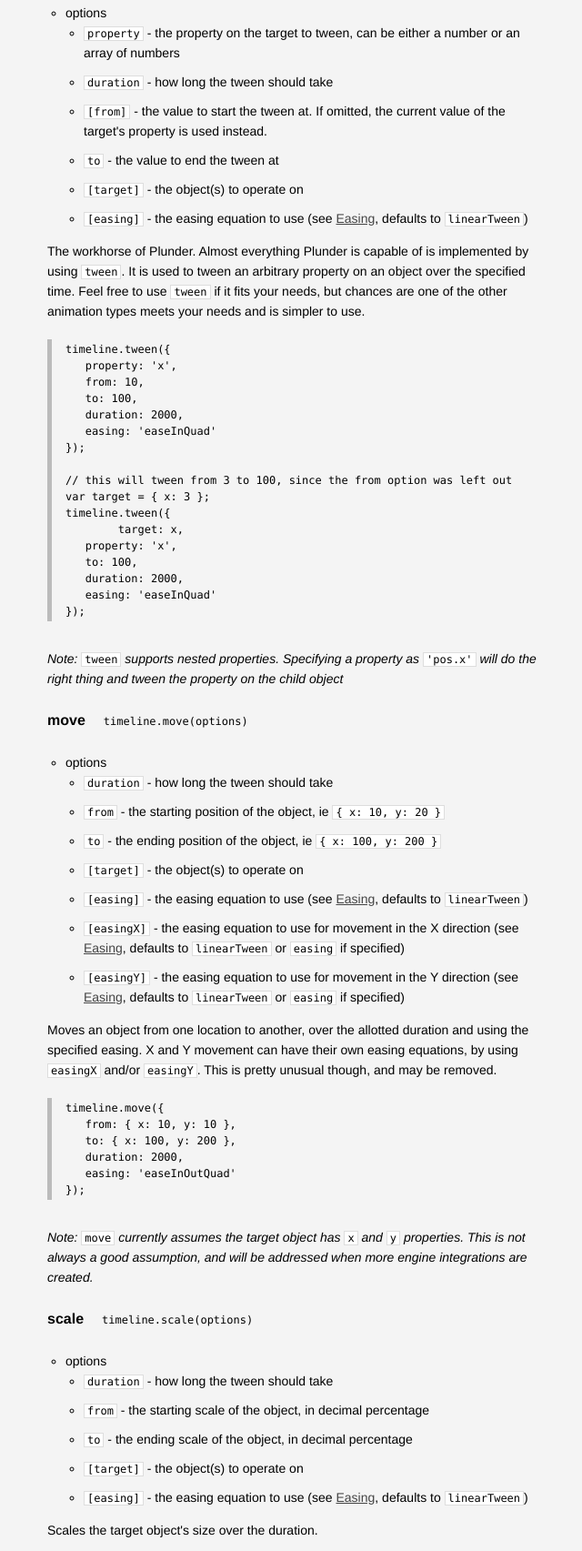
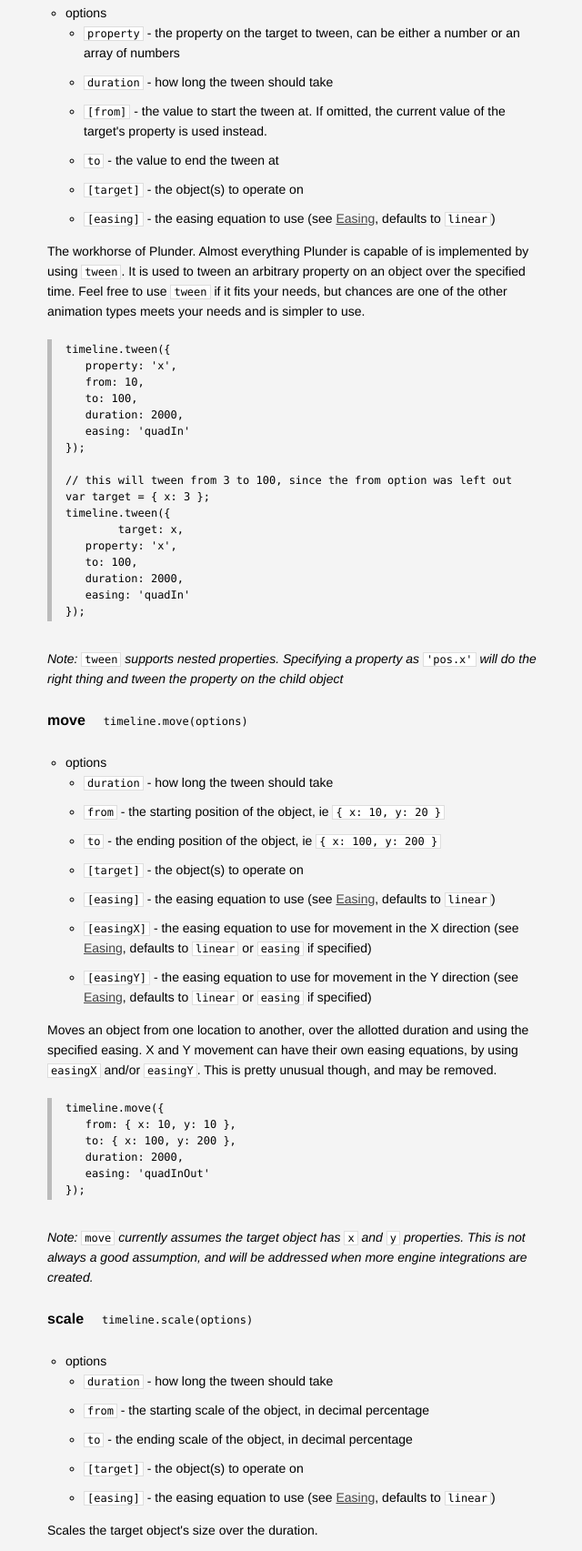
Before and after one commit to city41/plunder, a plain HTML site: page docs/index.html in a window 1280 px wide. Shown: the part 1775-3480 px from the top of the page at 91% size, without its empty margins (216-856 px from the left). Drawn offline with Linux system fonts and the light colour scheme.

Commit message:
Updating doc to latest easing usage

```diff
--- a/docs/index.html
+++ b/docs/index.html
@@ -338,7 +338,7 @@ timeline.tween({ target: entityB });
                         <li><tt>[from]</tt> - the value to start the tween at. If omitted, the current value of the target's property is used instead.
                         <li><tt>to</tt> - the value to end the tween at</li>
                         <li><tt>[target]</tt> - the object(s) to operate on</li>
-                        <li><tt>[easing]</tt> - the easing equation to use (see <a href="#easing">Easing</a>, defaults to <tt>linearTween</tt>)</li>
+                        <li><tt>[easing]</tt> - the easing equation to use (see <a href="#easing">Easing</a>, defaults to <tt>linear</tt>)</li>
                      </ul>
                   </li>
                </ul>
@@ -351,7 +351,7 @@ timeline.tween({ target: entityB });
    from: 10,
    to: 100,
    duration: 2000,
-   easing: 'easeInQuad'
+   easing: 'quadIn'
 });
 
 // this will tween from 3 to 100, since the from option was left out
@@ -361,7 +361,7 @@ timeline.tween({
    property: 'x',
    to: 100,
    duration: 2000,
-   easing: 'easeInQuad'
+   easing: 'quadIn'
 });</pre>
 
 
@@ -378,9 +378,9 @@ timeline.tween({
                         <li><tt>from</tt> - the starting position of the object, ie <tt>{ x: 10, y: 20 }</tt></li>
                         <li><tt>to</tt> - the ending position of the object, ie <tt>{ x: 100, y: 200 }</tt></li>
                         <li><tt>[target]</tt> - the object(s) to operate on</li>
-                        <li><tt>[easing]</tt> - the easing equation to use (see <a href="#easing">Easing</a>, defaults to <tt>linearTween</tt>)</li>
-                        <li><tt>[easingX]</tt> - the easing equation to use for movement in the X direction (see <a href="#easing">Easing</a>, defaults to <tt>linearTween</tt> or <tt>easing</tt> if specified)</li>
-                        <li><tt>[easingY]</tt> - the easing equation to use for movement in the Y direction (see <a href="#easing">Easing</a>, defaults to <tt>linearTween</tt> or <tt>easing</tt> if specified)</li>
+                        <li><tt>[easing]</tt> - the easing equation to use (see <a href="#easing">Easing</a>, defaults to <tt>linear</tt>)</li>
+                        <li><tt>[easingX]</tt> - the easing equation to use for movement in the X direction (see <a href="#easing">Easing</a>, defaults to <tt>linear</tt> or <tt>easing</tt> if specified)</li>
+                        <li><tt>[easingY]</tt> - the easing equation to use for movement in the Y direction (see <a href="#easing">Easing</a>, defaults to <tt>linear</tt> or <tt>easing</tt> if specified)</li>
                      </ul>
                   </li>
                </ul>
@@ -392,7 +392,7 @@ timeline.tween({
    from: { x: 10, y: 10 },
    to: { x: 100, y: 200 },
    duration: 2000,
-   easing: 'easeInOutQuad'
+   easing: 'quadInOut'
 });</pre>
             <p>
                <i>Note: <tt>move</tt> currently assumes the target object has <tt>x</tt> and <tt>y</tt> properties.
@@ -408,7 +408,7 @@ timeline.tween({
                         <li><tt>from</tt> - the starting scale of the object, in decimal percentage</tt></li>
                         <li><tt>to</tt> - the ending scale of the object, in decimal percentage</tt></li>
                         <li><tt>[target]</tt> - the object(s) to operate on</li>
-                        <li><tt>[easing]</tt> - the easing equation to use (see <a href="#easing">Easing</a>, defaults to <tt>linearTween</tt>)</li>
+                        <li><tt>[easing]</tt> - the easing equation to use (see <a href="#easing">Easing</a>, defaults to <tt>linear</tt>)</li>
                      </ul>
                   </li>
                </ul>
@@ -433,7 +433,7 @@ timeline.tween({
                         <li><tt>from</tt> - the starting color of the object as a four element array</tt></li>
                         <li><tt>to</tt> - the ending color of the object as a four element array</tt></li>
                         <li><tt>[target]</tt> - the object(s) to operate on</li>
-                        <li><tt>[easing]</tt> - the easing equation to use (see <a href="#easing">Easing</a>, defaults to <tt>linearTween</tt>)</li>
+                        <li><tt>[easing]</tt> - the easing equation to use (see <a href="#easing">Easing</a>, defaults to <tt>linear</tt>)</li>
                      </ul>
                   </li>
                </ul>
@@ -458,7 +458,7 @@ timeline.tween({
                         <li><tt>from</tt> - the starting angle of the object</tt></li>
                         <li><tt>to</tt> - the ending angle of the object</tt></li>
                         <li><tt>[target]</tt> - the object(s) to operate on</li>
-                        <li><tt>[easing]</tt> - the easing equation to use (see <a href="#easing">Easing</a>, defaults to <tt>linearTween</tt>)</li>
+                        <li><tt>[easing]</tt> - the easing equation to use (see <a href="#easing">Easing</a>, defaults to <tt>linear</tt>)</li>
                      </ul>
                   </li>
                </ul>
@@ -468,7 +468,7 @@ timeline.tween({
    from: 0,
    to: 180,
    duration: 2000,
-   easing: 'easeOutCubic'
+   easing: 'cubicOut'
 });</pre>
             <p>
                <i>Note: <tt>rotate</tt> assumes the target object has an <tt>angle</tt> property. It is up to you to use this property when drawing the object
@@ -745,7 +745,7 @@ timeline.forever({ duration: 2000 }, function() {
             </p>
 
             <p><b>TODO:</b> this section will get fleshed out with nice graphics of what all the easing equations look like, not to mention
-               what they are. For now, you can see what's available in <a href="https://github.com/city41/plunder/blob/master/src/entries/Easing.coffee">
+               what they are. For now, you can see what's available in <a href="https://github.com/city41/plunder/blob/master/src/Easie.coffee">
                   the source code</a>
             </p>
 
```
